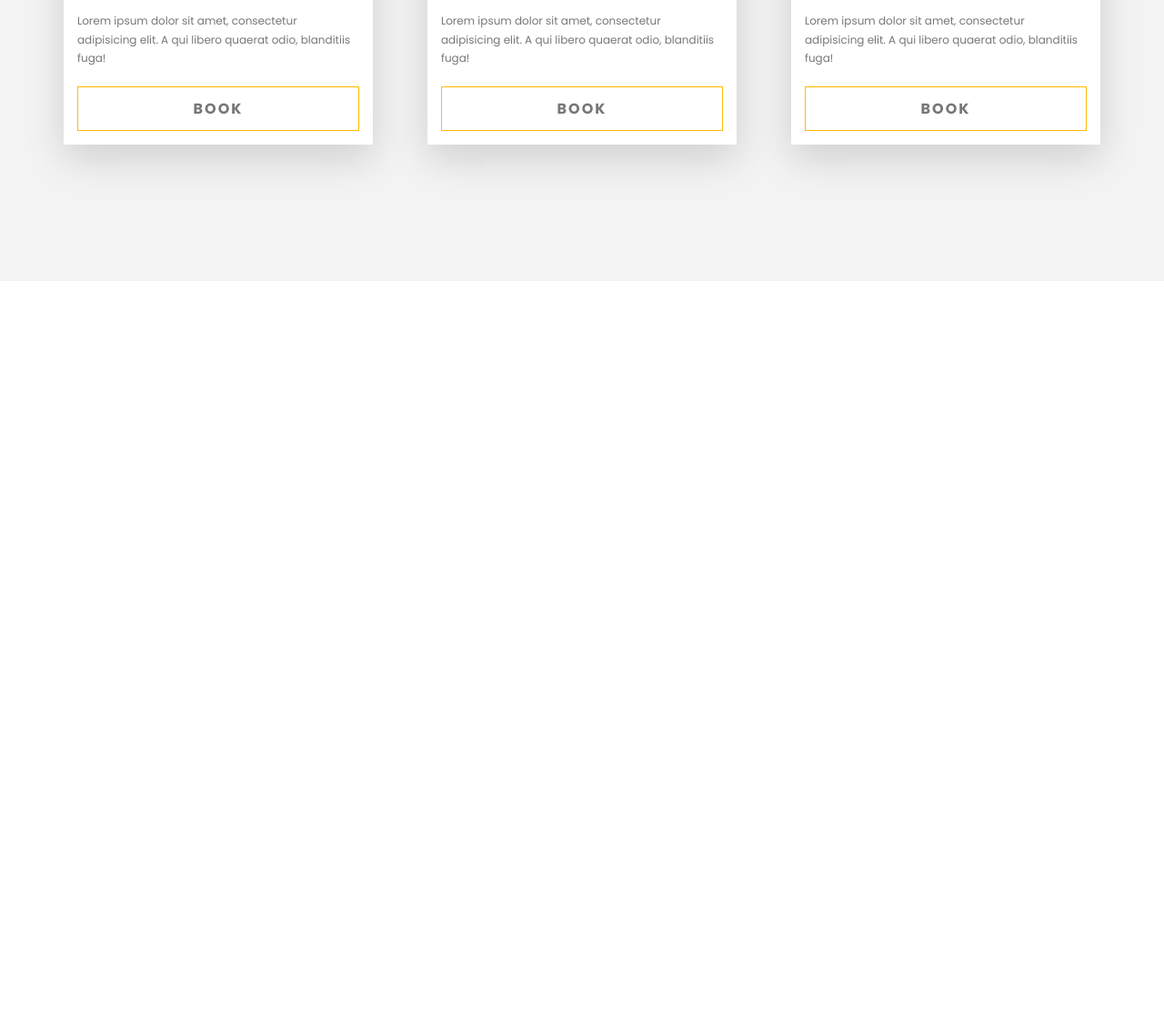
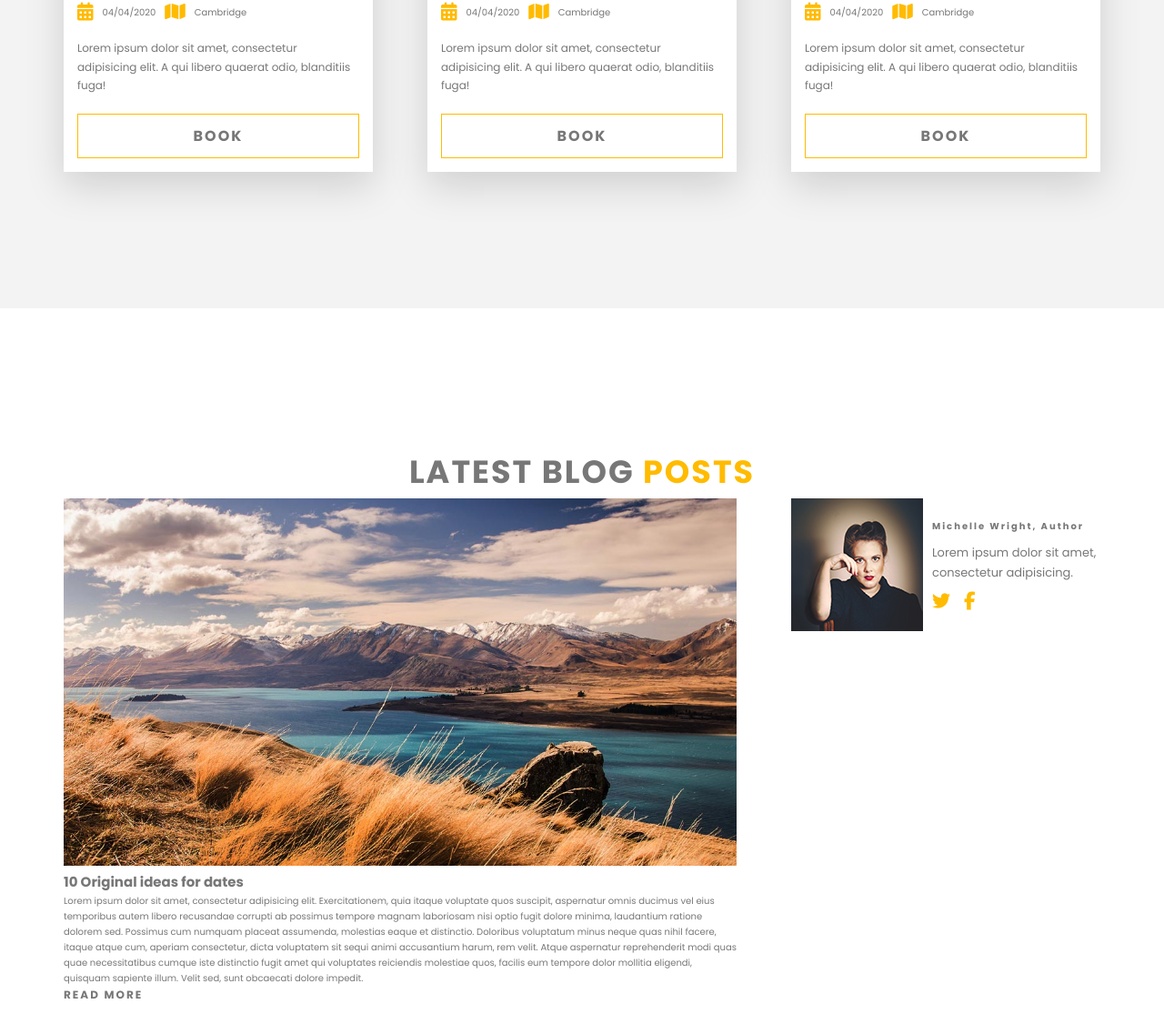
Before and after one commit to matt-l-82/raindrops-and-ribbons, a website: page index.html in a window 1280 px wide. Shown: the part 1381-2518 px from the top of the page at 91% size. Before the commit the page ends 1690 px from the top, so only its background shows below. Drawn offline with Linux system fonts and the light colour scheme.

Commit message:
start of the blog section

```diff
--- a/index.html
+++ b/index.html
@@ -121,6 +121,34 @@
         </div><!-- END COL -->
       </div><!-- END ROW -->
     </section>
+
+    <section class="section__blog">
+      <div class="row">
+        <div class="u-center-text">
+          <h2 class="heading-secondary">Latest Blog <span>Posts</span></h2>
+        </div>
+
+        <div class="col-2-of-3">
+          <img class="section__blog--img" src="img/bg-dublin-drinks.jpg" alt="Hills and water">
+          <h2 class="section__blog--heading">10 Original ideas for dates</h2>
+          <p class="section__blog--paragraph">Lorem ipsum dolor sit amet, consectetur adipisicing elit. Exercitationem, quia itaque voluptate quos suscipit, aspernatur omnis ducimus vel eius temporibus autem libero recusandae corrupti ab possimus tempore magnam laboriosam nisi optio fugit dolore minima, laudantium ratione dolorem sed. Possimus cum numquam placeat assumenda, molestias eaque et distinctio. Doloribus voluptatum minus neque quas nihil facere, itaque atque cum, aperiam consectetur, dicta voluptatem sit sequi animi accusantium harum, rem velit. Atque aspernatur reprehenderit modi quas quae necessitatibus cumque iste distinctio fugit amet qui voluptates reiciendis molestiae quos, facilis eum tempore dolor mollitia eligendi, quisquam sapiente illum. Velit sed, sunt obcaecati dolore impedit.</p>
+          <a href="#" class="btn btn-blog">Read more</a>
+        </div>
+        <div class="col-1-of-3">
+          <div class="blog__author">
+            <img src="img/Hollywood.jpg" alt="Michelle Wright">
+            <div class="blog__author--content">
+              <h6>Michelle Wright, Author</h6>
+              <p>Lorem ipsum dolor sit amet, consectetur adipisicing.</p>
+              <div class="blog__author--social">
+                <li><a href="#"><i class="fab fa-twitter fa-2x"></i></a></li>
+                <li><a href="#"><i class="fab fa-facebook-f fa-2x"></i></a></li>
+              </div><!-- SOCIAL BLOG -->
+            </div><!-- END AUTHOR CONTENT -->
+          </div><!-- BLOG AUTHOR -->
+        </div><!-- END COL -->
+      </div><!-- END ROW -->
+    </section>
   </main>
 
 </body>
--- a/sass/abstracts/_variables.scss
+++ b/sass/abstracts/_variables.scss
@@ -11,6 +11,7 @@ COLOURS
 $color-white: #fff;
 $color-grey-dark: #777;
 $color-grey-light: #f3f3f3;
+$color-yellow: #ffbb00;
 
 //grid
 
--- a/sass/base/_typography.scss
+++ b/sass/base/_typography.scss
@@ -11,6 +11,5 @@
 
 .calender-icon {
   display: inline-block;
-  margin: 40px auto 20px;
-
+  margin: 40px 0 50px 0;
 }
--- /dev/null
+++ b/sass/components/_blog.scss
@@ -0,0 +1,49 @@
+.section__blog--img {
+  max-width: 100%;
+  height: auto;
+
+  &--heading {
+    font-size: 2.5rem;
+    font-weight: 300;
+    letter-spacing: .4rem;
+  }
+
+  &--paragraph {
+    font-size: 1rem;
+  }
+}
+
+.blog__author {
+  display: flex;
+
+  &--content {
+    display: flex;
+    flex-direction: column;
+    margin-left: 10px;
+    justify-content: center;
+  }
+
+  h6 {
+    font-size: 1rem;
+    letter-spacing: .2rem;
+  }
+
+  p {
+    margin: 10px 0 10px 0;
+    font-size: 1.3rem;
+  }
+
+  &--social {
+    display: flex;
+    flex-direction: row;
+    list-style: none;
+  }
+
+  &--social li i {
+    color: $color-yellow;
+  }
+
+  &--social li:last-child {
+    margin-left: 15px;
+  }
+}
--- a/sass/components/_button.scss
+++ b/sass/components/_button.scss
@@ -11,3 +11,10 @@
   color: #777;
   letter-spacing: .2rem;
 }
+
+.btn-blog {
+  display: inline-block;
+  font-size: 1.2rem;
+  border: none;
+  padding: 0;
+}
--- a/sass/pages/_home.scss
+++ b/sass/pages/_home.scss
@@ -2,3 +2,8 @@
   background-color: $color-grey-light;
   padding: 15rem 0;
 }
+
+.section__blog {
+  background-color: $color-white;
+  padding: 15rem 0;
+}
--- a/sass/styles.scss
+++ b/sass/styles.scss
@@ -7,6 +7,7 @@
 @import "base/typography";
 @import "base/utilities";
 
+@import "components/blog";
 @import "components/button";
 @import "components/card";
 
```
Also changed, not shown: css/styles.css, img/Couples B&W.jpg (added), img/Fatale.jpg (added), img/Hollywood.jpg (added), img/bg-dublin-drinks.jpg (added).
